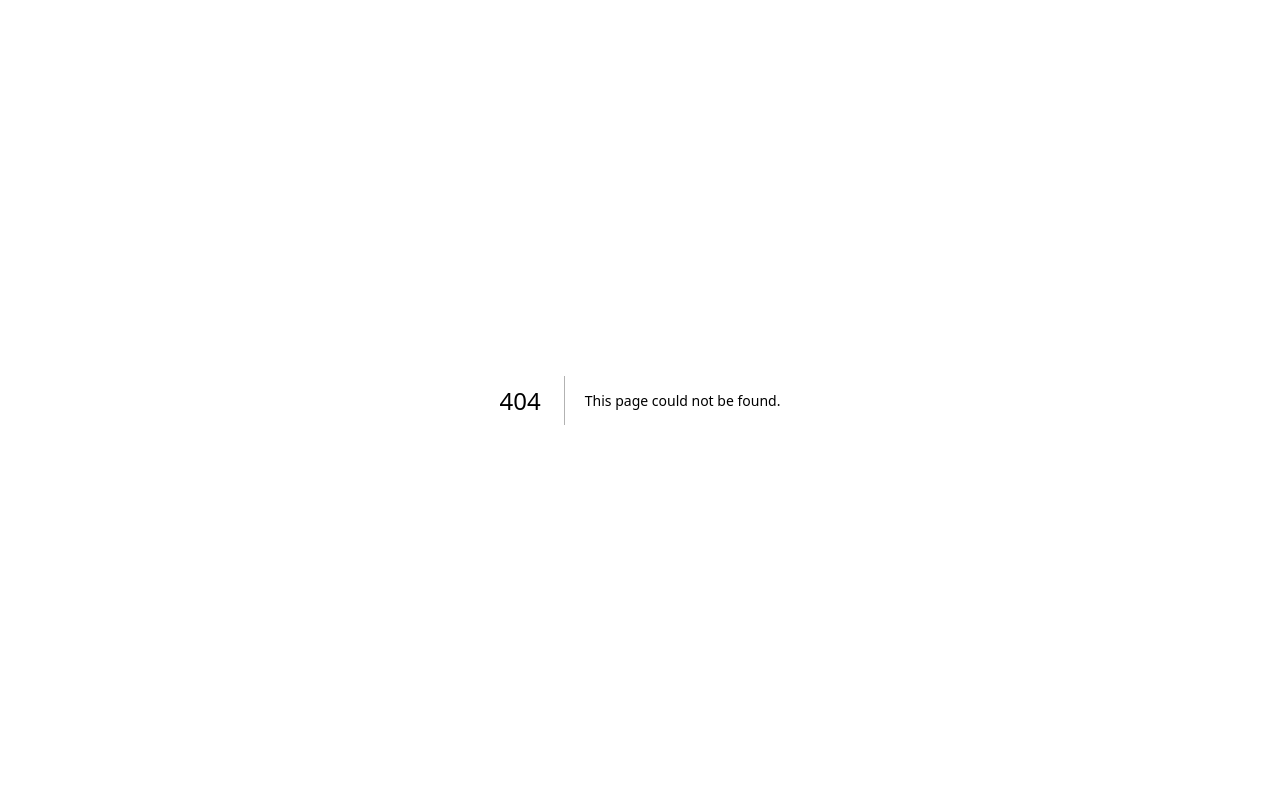
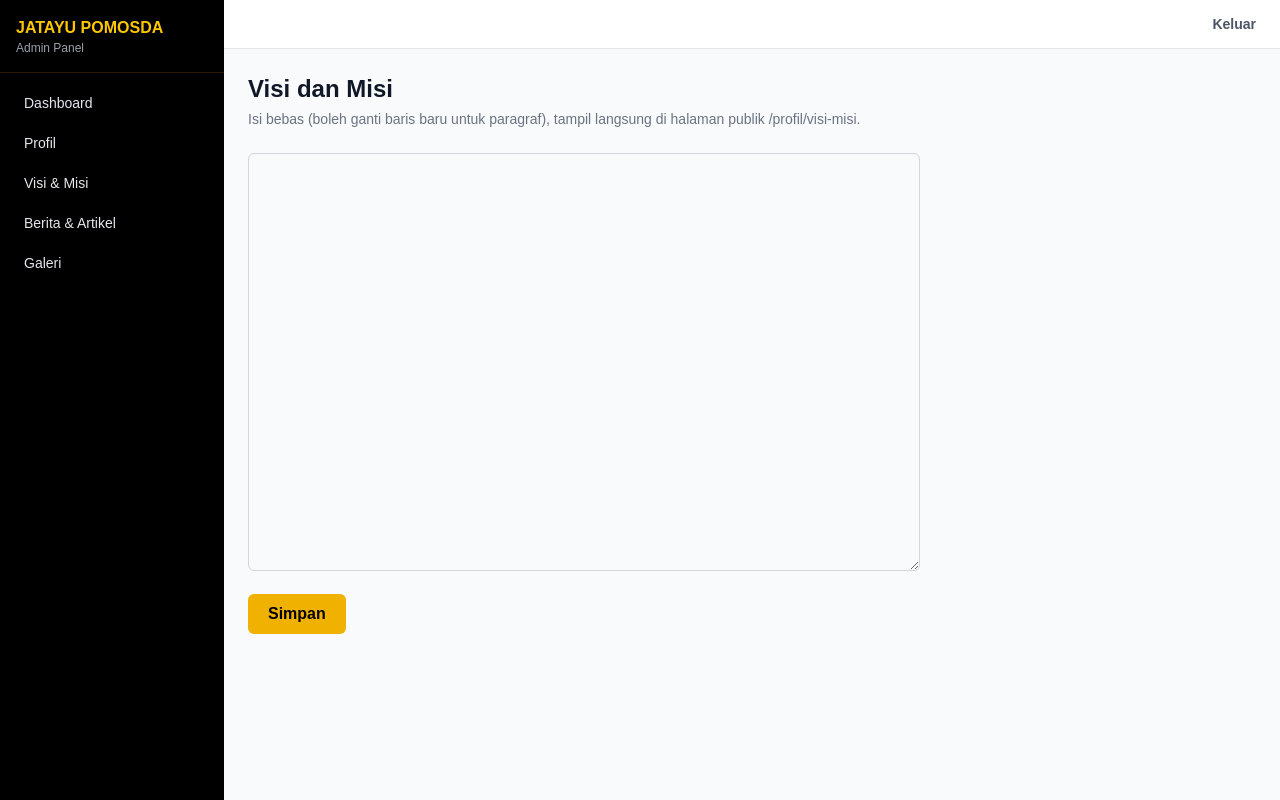
Before and after one commit to vanakila/jatayu, a Next.js app: page /admin/visi-misi in a window 1280 px wide. Before the commit this address had no page. Built offline with nearby package versions, Linux system fonts and the light colour scheme; no server answers; the database is empty.

Commit message:
Add Visi & Misi page and category badges on post cards
Mirrors the layout structure of the SD Pomosda sister site: a
dropdown under "Profil" linking to both the profile and a new
admin-editable Visi & Misi page, plus a Berita/Artikel badge on
post cards. Color scheme stays yellow/black as-is.

```diff
--- /dev/null
+++ b/src/app/(site)/profil/visi-misi/page.tsx
@@ -0,0 +1,16 @@
+import { prisma } from "@/lib/prisma";
+
+export const metadata = { title: "Visi dan Misi | Jatayu Pomosda" };
+
+export default async function VisiMisiPage() {
+  const visiMisi = await prisma.visiMisi.findFirst();
+
+  return (
+    <div className="mx-auto max-w-3xl px-4 py-12">
+      <h1 className="text-3xl font-bold text-gray-900">Visi dan Misi</h1>
+      <div className="mt-4 space-y-4 whitespace-pre-line text-gray-700">
+        {visiMisi?.content ?? "Visi dan misi belum diisi."}
+      </div>
+    </div>
+  );
+}
--- a/src/app/admin/(dashboard)/layout.tsx
+++ b/src/app/admin/(dashboard)/layout.tsx
@@ -4,6 +4,7 @@ import { auth, signOut } from "@/lib/auth";
 const links = [
   { href: "/admin", label: "Dashboard" },
   { href: "/admin/profil", label: "Profil" },
+  { href: "/admin/visi-misi", label: "Visi & Misi" },
   { href: "/admin/posts", label: "Berita & Artikel" },
   { href: "/admin/galeri", label: "Galeri" },
 ];
--- /dev/null
+++ b/src/app/admin/(dashboard)/visi-misi/actions.ts
@@ -0,0 +1,17 @@
+"use server";
+
+import { revalidatePath } from "next/cache";
+import { prisma } from "@/lib/prisma";
+
+export async function updateVisiMisi(formData: FormData) {
+  const content = formData.get("content") as string;
+
+  await prisma.visiMisi.upsert({
+    where: { id: "main-visimisi" },
+    update: { content },
+    create: { id: "main-visimisi", content },
+  });
+
+  revalidatePath("/profil/visi-misi");
+  revalidatePath("/admin/visi-misi");
+}
--- /dev/null
+++ b/src/app/admin/(dashboard)/visi-misi/page.tsx
@@ -0,0 +1,32 @@
+import { prisma } from "@/lib/prisma";
+import { updateVisiMisi } from "./actions";
+
+export default async function AdminVisiMisiPage() {
+  const visiMisi = await prisma.visiMisi.findFirst();
+
+  return (
+    <div>
+      <h1 className="text-2xl font-bold text-gray-900">Visi dan Misi</h1>
+      <p className="mt-1 text-sm text-gray-500">
+        Isi bebas (boleh ganti baris baru untuk paragraf), tampil langsung di halaman publik
+        /profil/visi-misi.
+      </p>
+
+      <form action={updateVisiMisi} className="mt-6 max-w-2xl space-y-4">
+        <textarea
+          name="content"
+          rows={20}
+          required
+          defaultValue={visiMisi?.content ?? ""}
+          className="w-full rounded-md border border-gray-300 px-3 py-2 font-mono text-sm focus:border-yellow-500 focus:outline-none"
+        />
+        <button
+          type="submit"
+          className="rounded-md bg-yellow-500 px-5 py-2 font-semibold text-black hover:bg-yellow-400"
+        >
+          Simpan
+        </button>
+      </form>
+    </div>
+  );
+}
--- a/src/components/Navbar.tsx
+++ b/src/components/Navbar.tsx
@@ -1,9 +1,22 @@
 import Image from "next/image";
 import Link from "next/link";
 
-const links = [
+type NavLink = {
+  href: string;
+  label: string;
+  children?: { href: string; label: string }[];
+};
+
+const links: NavLink[] = [
   { href: "/", label: "Beranda" },
-  { href: "/profil", label: "Profil" },
+  {
+    href: "/profil",
+    label: "Profil",
+    children: [
+      { href: "/profil", label: "Profil Pondok" },
+      { href: "/profil/visi-misi", label: "Visi dan Misi" },
+    ],
+  },
   { href: "/berita", label: "Berita" },
   { href: "/artikel", label: "Artikel" },
   { href: "/galeri", label: "Galeri" },
@@ -22,19 +35,44 @@ export default function Navbar() {
           </div>
         </Link>
         <nav className="hidden gap-6 text-sm font-medium md:flex">
-          {links.map((link) => (
+          {links.map((link) =>
+            link.children ? (
+              <div key={link.href} className="group relative">
+                <Link
+                  href={link.href}
+                  className="flex items-center gap-1 py-2 text-gray-200 transition hover:text-yellow-400"
+                >
+                  {link.label}
+                  <span className="text-[10px]">&#9662;</span>
+                </Link>
+                <div className="invisible absolute left-0 top-full z-50 min-w-[180px] rounded-md border border-yellow-900/40 bg-black py-1 opacity-0 shadow-lg transition group-hover:visible group-hover:opacity-100">
+                  {link.children.map((child) => (
+                    <Link
+                      key={child.href}
+                      href={child.href}
+                      className="block px-4 py-2 text-gray-200 transition hover:bg-yellow-500/10 hover:text-yellow-400"
+                    >
+                      {child.label}
+                    </Link>
+                  ))}
+                </div>
+              </div>
+            ) : (
               <Link
                 key={link.href}
                 href={link.href}
-              className="text-gray-200 transition hover:text-yellow-400"
+                className="py-2 text-gray-200 transition hover:text-yellow-400"
               >
                 {link.label}
               </Link>
-          ))}
+            ),
+          )}
         </nav>
       </div>
       <nav className="flex flex-wrap justify-center gap-4 border-t border-yellow-900/40 px-4 py-2 text-xs font-medium md:hidden">
-        {links.map((link) => (
+        {links
+          .flatMap((link) => link.children ?? [link])
+          .map((link) => (
             <Link
               key={link.href}
               href={link.href}
--- a/src/components/PostCard.tsx
+++ b/src/components/PostCard.tsx
@@ -30,7 +30,10 @@ export default function PostCard({
         </div>
       )}
       <div className="p-5">
-        <p className="text-xs font-medium text-gray-500">{formatDate(createdAt)}</p>
+        <p className="text-xs font-bold uppercase tracking-wide text-yellow-600">
+          {basePath === "berita" ? "Berita" : "Artikel"}
+        </p>
+        <p className="mt-1 text-xs font-medium text-gray-500">{formatDate(createdAt)}</p>
         <h3 className="mt-1 text-lg font-bold text-gray-900">{title}</h3>
         {excerpt && <p className="mt-2 line-clamp-3 text-sm text-gray-600">{excerpt}</p>}
         <span className="mt-3 inline-block text-sm font-semibold text-yellow-600">
```
Also changed, not shown: 2 other files (tests, documents, lock files or other folders). Lines whose indentation alone changed are shown as unchanged.
